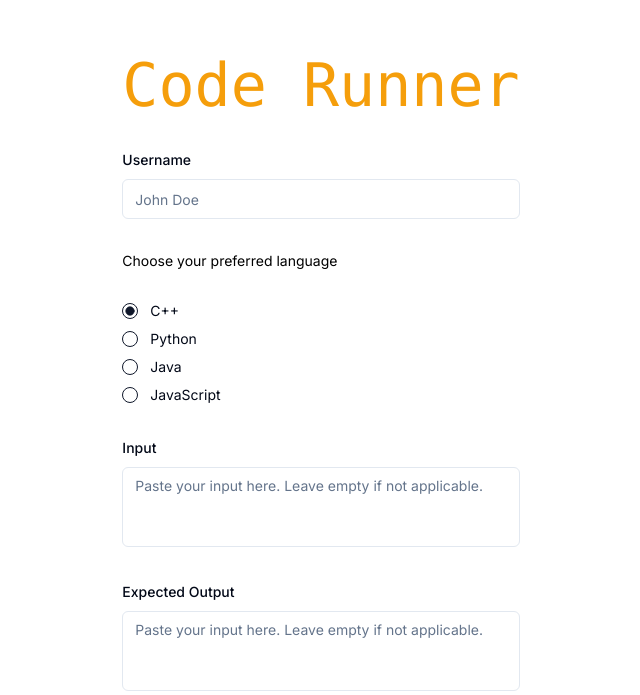
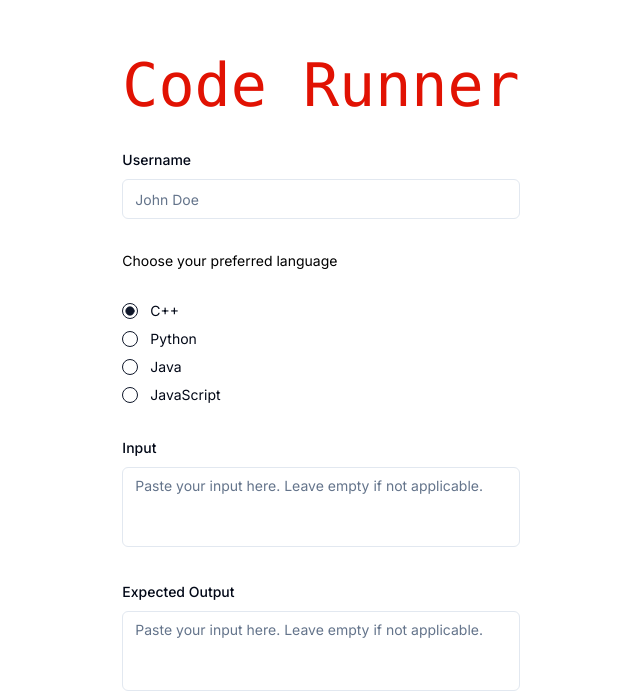
Before and after one commit to panda9903/code-runner, a Next.js app: page / in a window 1280 px wide. Shown: the part 105-800 px from the top of the page, without its empty margins (319-959 px from the left). Built offline with nearby package versions, Linux system fonts and the light colour scheme.

Commit message:
Complete frontend

```diff
--- a/app/(pages)/submissions/page.tsx
+++ b/app/(pages)/submissions/page.tsx
@@ -5,7 +5,7 @@ import { Button } from "@/components/ui/button";
 export default function Submissions() {
   return (
     <main className=" md:px-36 px-10  py-40 flex flex-col items-center justify-center">
-      <p className="text-6xl text-amber-500 font-mono">Submissions</p>
+      <p className="text-6xl text-[#e11203] font-mono">Submissions</p>
       <TableDemo />
 
       <Link href="/">
--- a/app/components/Form.tsx
+++ b/app/components/Form.tsx
@@ -74,7 +74,7 @@ export function ProfileForm() {
           className="space-y-8 flex flex-col"
         >
           <div className="flex justify-center items-center flex-col">
-            <p className=" text-amber-500 text-6xl font-mono">Code Runner</p>
+            <p className=" text-[#e11203] text-6xl font-mono">Code Runner</p>
           </div>
           <FormField
             control={form.control}
```
